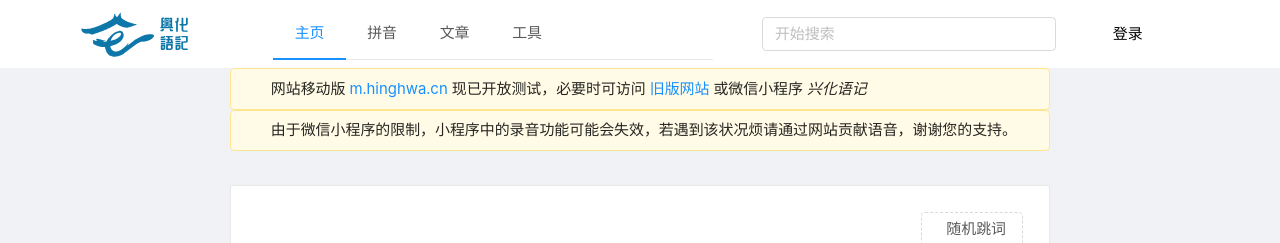
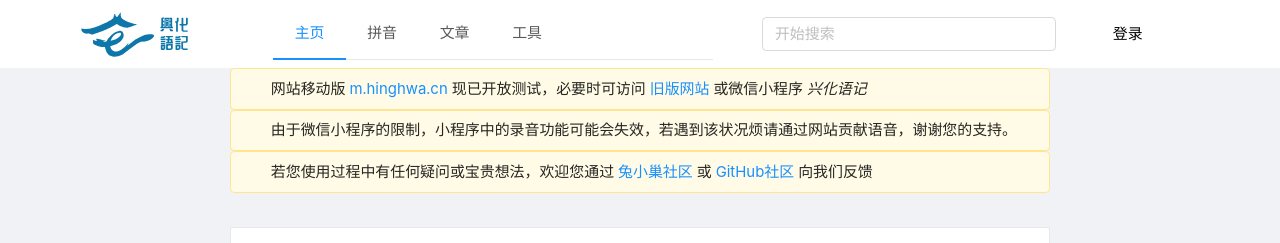
Before and after one commit to e-dialect/hinghwa-dict-web, a Vue app: page /Home in a window 1280 px wide. Shown: the top 243 px of the page. Built offline with nearby package versions, Linux system fonts and the light colour scheme.

Commit message:
feat: add announcement about feedback

```diff
--- a/src/views/Home.vue
+++ b/src/views/Home.vue
@@ -13,6 +13,15 @@
     <a-alert type="warning" show-icon>
       <template slot="message">
         由于微信小程序的限制，小程序中的录音功能可能会失效，若遇到该状况烦请通过网站贡献语音，谢谢您的支持。
+      </template>
+    </a-alert>
+    <a-alert type="warning" show-icon>
+      <template slot="message">
+        若您使用过程中有任何疑问或宝贵想法，欢迎您通过
+        <a href="https://support.qq.com/product/420021" target="_blank">兔小巢社区</a>
+        或
+        <a href="https://github.com/e-dialect" target="_blank">GitHub社区</a>
+        向我们反馈
       </template>
     </a-alert>
     <a-row
```
